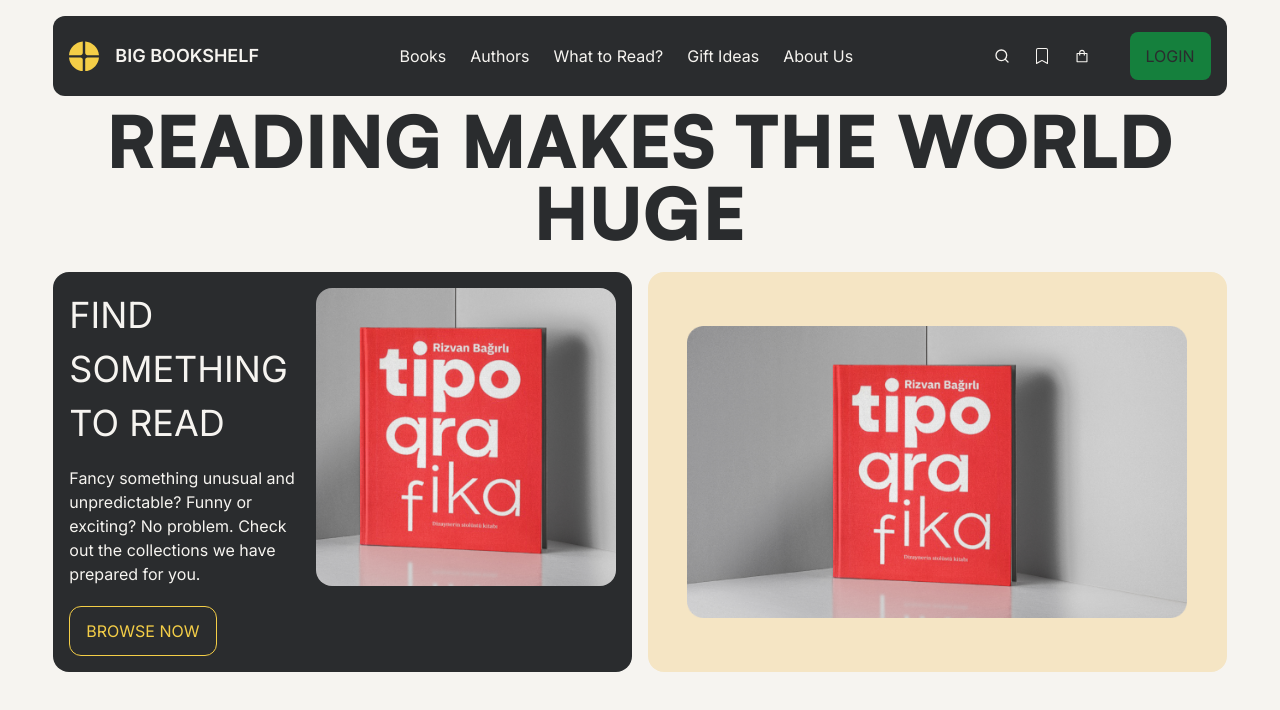
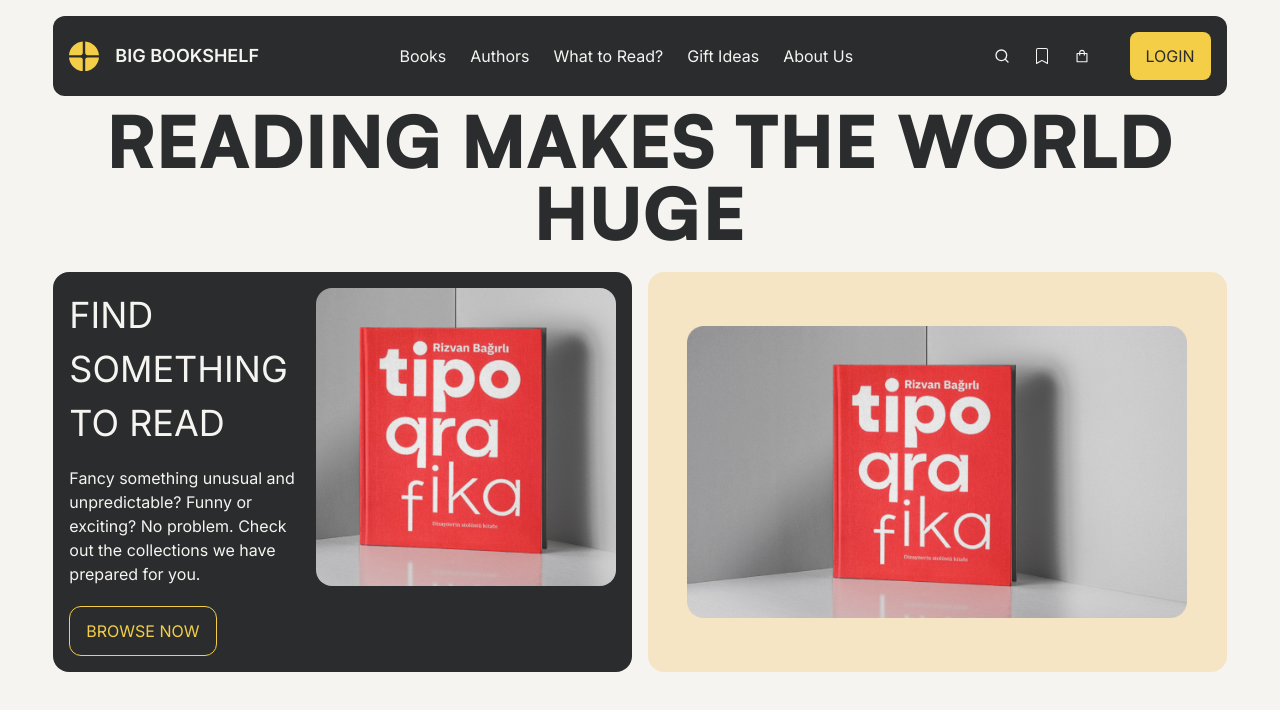
Before and after one commit to ARITRA69/big-bookshelf, a Next.js app: page / in a window 1280 px wide. Shown: the top 710 px of the page. Built offline with nearby package versions, Linux system fonts and the light colour scheme.

Commit message:
Revert "change login color"

```diff
--- a/package.json
+++ b/package.json
@@ -12,7 +12,6 @@
     "@radix-ui/react-dialog": "^1.0.5",
     "class-variance-authority": "^0.7.0",
     "clsx": "^2.0.0",
-    "install": "^0.13.0",
     "lucide-react": "^0.284.0",
     "next": "13.5.4",
     "react": "^18",
--- a/src/components/Navbar.tsx
+++ b/src/components/Navbar.tsx
@@ -54,7 +54,7 @@ const Navbar = () => {
           <BsBookmark />
           <AiOutlineShopping />
         </div>
-        <Link href="/" className="uppercase py-3 px-4 bg-green-700 text-[#2a2c2e] rounded-lg">
+        <Link href="/" className="uppercase py-3 px-4 bg-[#f4ce47] text-[#2a2c2e] rounded-lg">
             login
         </Link>
       </div>
```
Also changed, not shown: 1 other file (tests, documents, lock files or other folders).
